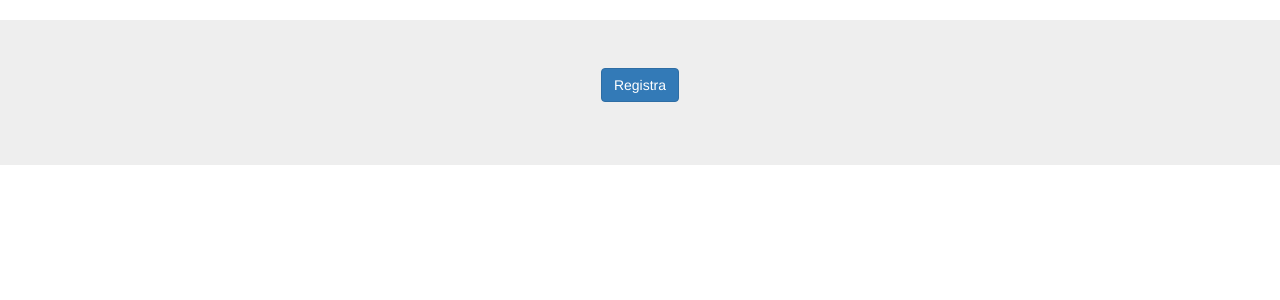
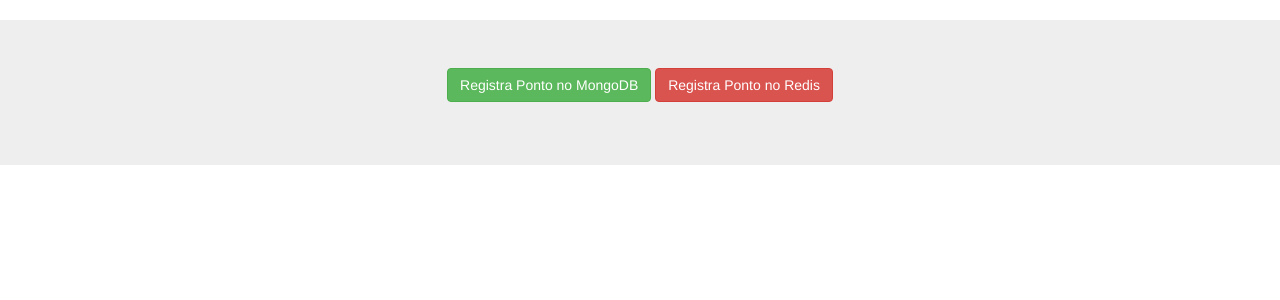
Before and after one commit to rickvig/senai-pos-edia-rhtech, a Django app: page /rh/ in a window 1280 px wide. Shown: the part 52-352 px from the top of the page. Run offline with Django 4.2, Linux system fonts and the light colour scheme; some libraries are stand-ins or nearby versions.

Commit message:
implementação do registro ponto no Redis

```diff
--- a/rh/templates/index.html
+++ b/rh/templates/index.html
@@ -32,19 +32,40 @@
       <section class="jumbotron text-center">
         <div class="container">
 
-            <button class="btn btn-primary"  onclick="registra_ponto();">
-                Registra
+            <button class="btn btn-success"  onclick="registra_ponto_mongo();">
+                Registra Ponto no MongoDB
             </button>
 
+            <button class="btn btn-danger"  onclick="registra_ponto_redis();">
+                Registra Ponto no Redis
+            </button>
+
+            <ul class="lista_ponto"></ul>
+
             <script>
-                function registra_ponto() {
+              function registra_ponto_mongo() {
                 $.ajax({
-                    url: "ponto",
+                  url: "ponto_mongo",
                   type: "GET",
                   dataType: 'json',
                   success: (data) => {
                     console.log(data)
                     alert(data.response)
+                  },
+                  error: (err) => {
+                    alert(err.response)
+                  },
+                });
+              }
+
+              function registra_ponto_redis() {
+                $.ajax({
+                  url: "ponto_redis",
+                  type: "GET",
+                  dataType: 'json',
+                  success: (data) => {
+                    console.log(data)
+                    $('#lista_ponto').append(`<li class="list-group-item">${data.response}</li>`)
                   },
                   error: (err) => {
                     alert(err.response)
--- a/rh/urls.py
+++ b/rh/urls.py
@@ -4,5 +4,6 @@ from . import views
 
 urlpatterns = [
     path('', views.index, name='index'),
-    path('ponto', views.ponto, name='ponto'),
+    path('ponto_mongo', views.ponto_mongo),
+    path('ponto_redis', views.ponto_redis),
 ]
--- a/rh/views.py
+++ b/rh/views.py
@@ -1,13 +1,15 @@
+from datetime import datetime
 from django.shortcuts import render
 from django.http import JsonResponse
 
 import pprint
 from pymongo import MongoClient
+import redis
 
 def index(request):
     return render(request, 'index.html')
 
-def ponto(request):
+def ponto_mongo(request):
 
     is_ajax = request.headers.get('X-Requested-With') == 'XMLHttpRequest'
 
@@ -63,3 +65,28 @@ def ponto(request):
         return JsonResponse({'response': 'Invalid request'}, status=400)
 
     return JsonResponse({'response': f'Ponto {ponto_id} registrado com sucesso'}, )
+
+
+def ponto_redis(request):
+    print(request)
+
+    try:
+        r = redis.Redis(
+            host='redis-17597.c52.us-east-1-4.ec2.cloud.redislabs.com',
+            port=17597,
+            password='7CIPeS4zNspIUXCCAJBCuFfBTwyDfH58')
+
+        print('opa', r)
+
+        chave = f'henrique-{datetime.now().strftime("%d%m%Y%S")}'
+        print(chave)
+        r.set(chave, str(datetime.now()))
+
+        value = r.get(chave)
+        print(value)
+
+    except:
+        return JsonResponse({'response': 'Invalid request'}, status=400)
+
+
+    return JsonResponse({'response': f'ponto {chave} : {value}'}, )
```
Lines whose indentation alone changed are shown as unchanged.
